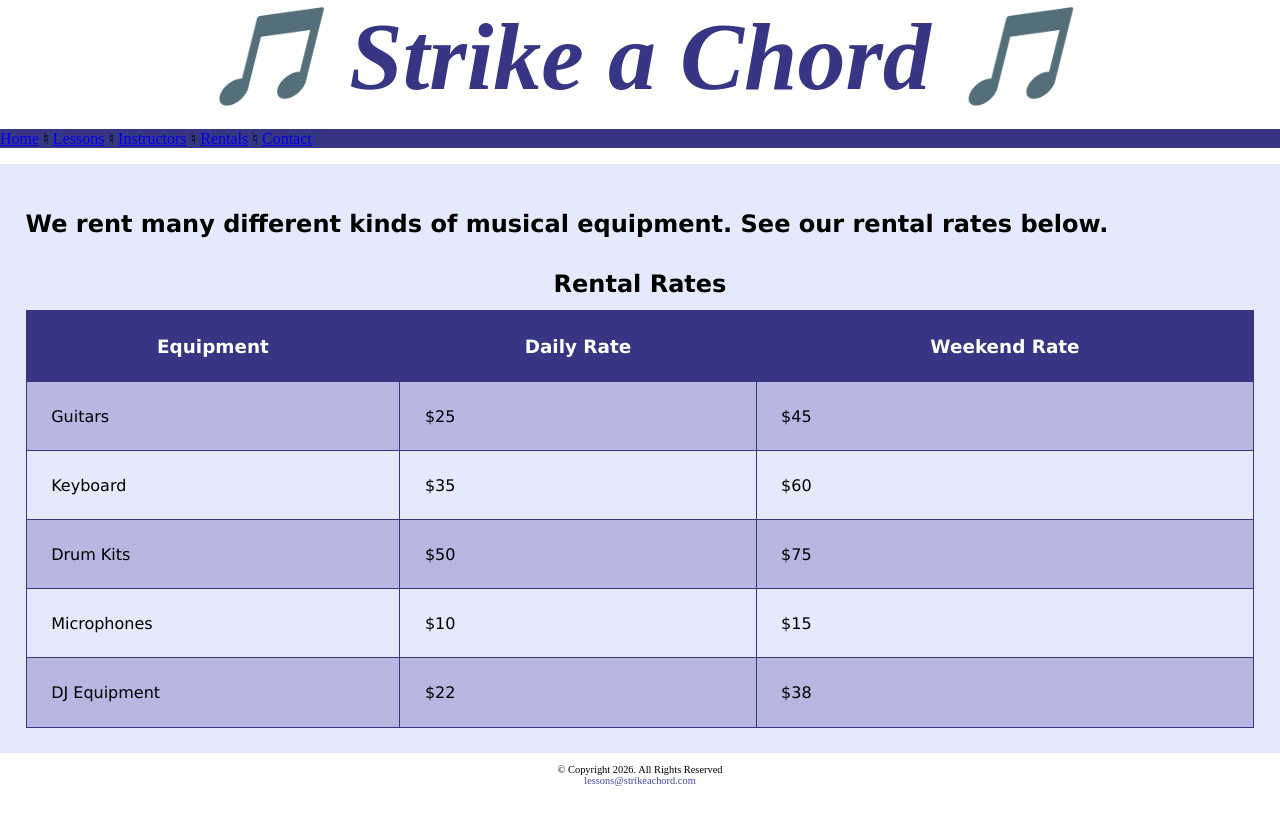
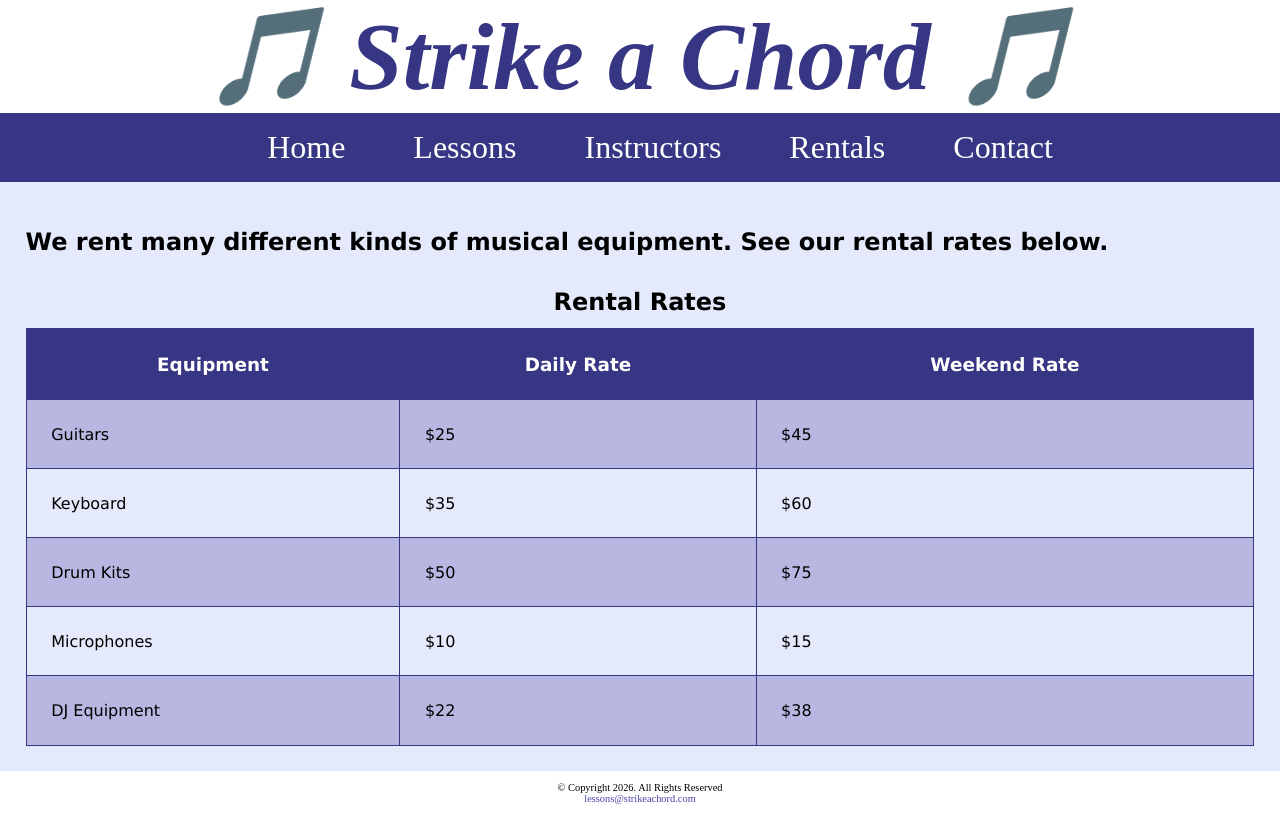
Before and after one commit to SMachado10/strikeachord, a plain HTML site: page rentals.html in a window 1280 px wide. Drawn offline with Linux system fonts and the light colour scheme.

Commit message:
Refactor navigation to use an unordered list
Replaced navigation paragraph with a list for better structure.

```diff
--- a/rentals.html
+++ b/rentals.html
@@ -9,9 +9,15 @@
   <header>
     <h1>&#127925; Strike a Chord &#127925;</h1>
   </header>
-  <nav>
-<p><a href="index.html">Home</a> &#9838; <a href="lessons.html">Lessons</a> &#9838; <a href="instructors.html">Instructors</a> &#9838; <a href="rentals.html">Rentals</a> &#9838; <a href="contact.html">Contact</a></p>
-  </nav>
+<nav>
+  <ul>
+    <li><a href="index.html">Home</a></li>
+    <li><a href="lessons.html">Lessons</a></li>
+    <li><a href="instructors.html">Instructors</a></li>
+    <li><a href="rentals.html">Rentals</a></li>
+    <li><a href="contact.html">Contact</a></li>
+  </ul>
+</nav>
    <main>
   <div id="rental">
     <h2>We rent many different kinds of musical equipment. See our rental rates below.</h2>
```
